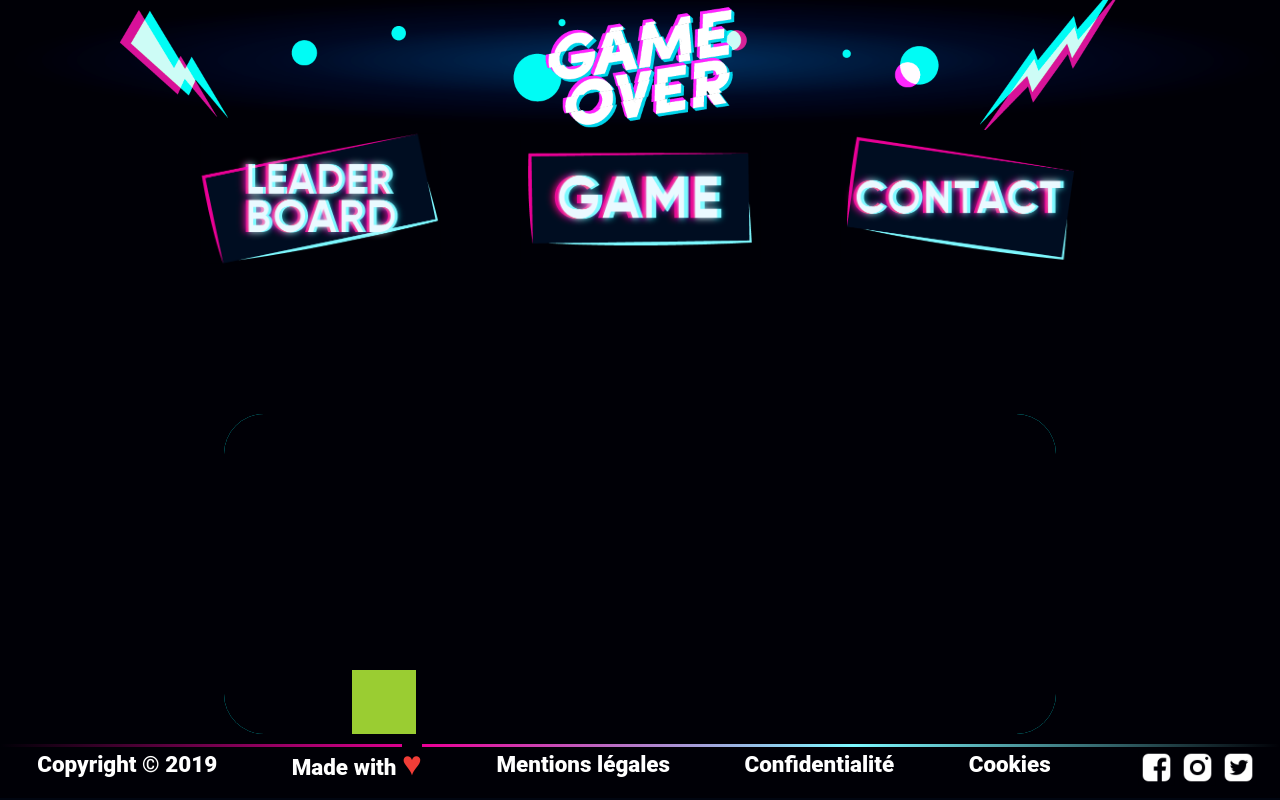
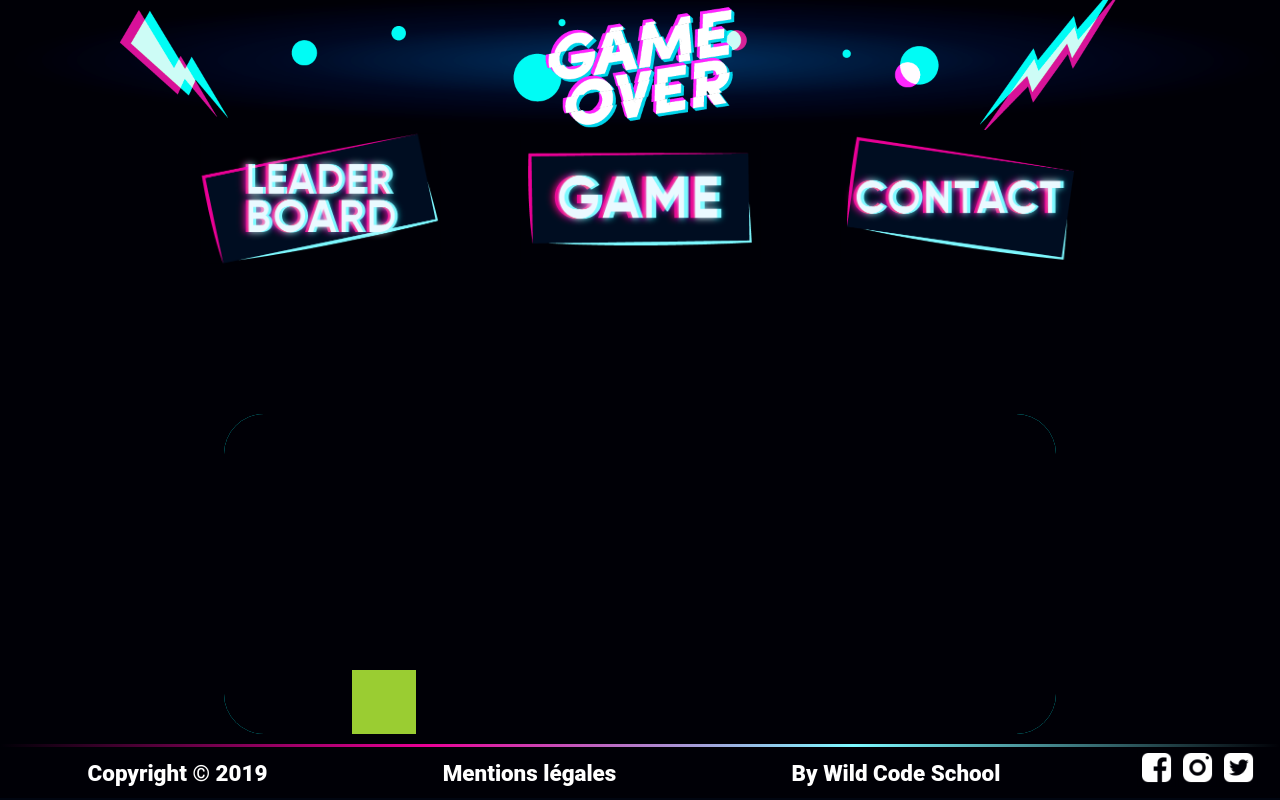
Before and after one commit to WildCodeSchool/lille-0919-js-projet2-runner, a React (Create React App) app in the folder frontend/: page / in a window 1280 px wide. Built offline with nearby package versions, Linux system fonts and the light colour scheme.

Commit message:
popup mentions legales + Footer V2

```diff
--- a/frontend/package.json
+++ b/frontend/package.json
@@ -9,6 +9,7 @@
     "react-dom": "^16.10.2",
     "react-router-dom": "^5.1.2",
     "react-scripts": "3.2.0",
+    "reactjs-popup": "^1.5.0",
     "scss": "^0.2.4"
   },
   "scripts": {
--- a/frontend/src/components/Footer.jsx
+++ b/frontend/src/components/Footer.jsx
@@ -1,5 +1,6 @@
 import React from "react";
 import "./style/Footer.scss";
+import Popup from "reactjs-popup";
 function Footer() {
   return (
     <footer>
@@ -8,12 +9,23 @@ function Footer() {
         <div>
           <ul className="nav">
             <li>Copyright © 2019</li>
-            <li>
-              Made with <span className="heart">♥</span>
-            </li>
-            <li>Mentions légales</li>
-            <li>Confidentialité</li>
-            <li>Cookies</li>
+            <Popup trigger={<li id="mentions">Mentions légales</li>} modal>
+              {close => (
+                <div className="modal">
+                  <div className="content">
+                    <p>
+                      Lorem ipsum dolor sit amet consectetur adipisicing elit.
+                      Corporis modi sunt vel explicabo cumque voluptatem sint
+                      magnam dolores incidunt, facilis totam pariatur quibusdam
+                      doloremque ut recusandae vitae maiores reprehenderit esse.
+                    </p>
+                  </div>
+                </div>
+              )}
+            </Popup>
+            <a href="https://www.wildcodeschool.com/fr-FR">
+              <li>By Wild Code School</li>
+            </a>
           </ul>
         </div>
 
--- a/frontend/src/components/style/Footer.scss
+++ b/frontend/src/components/style/Footer.scss
@@ -27,20 +27,21 @@
   font-weight: bold;
   font-size: 1.4em;
   .nav {
+    margin-top: 15px;
     display: flex;
     justify-content: space-around;
     align-items: center;
     width: 85vw;
   }
-  .heart {
-    color: rgba(241, 61, 55, 1);
-    font-size: 1.5em;
+  a {
+    text-decoration: none;
+    color: white;
   }
 
   .facebook-logo,
   .insta-logo,
   .twitter-logo {
-    transform: scale(0.9);
+    transform: scale(0.95);
     height: 80%;
   }
   .facebook-logo:hover,
@@ -49,3 +50,13 @@
     transform: scale(1);
   }
 }
+#mentions {
+  cursor: pointer;
+}
+.content {
+  height: 25vh;
+  p {
+    color: white;
+    font-weight: bold;
+  }
+}
```
Also changed, not shown: 1 other file (tests, documents, lock files or other folders).
